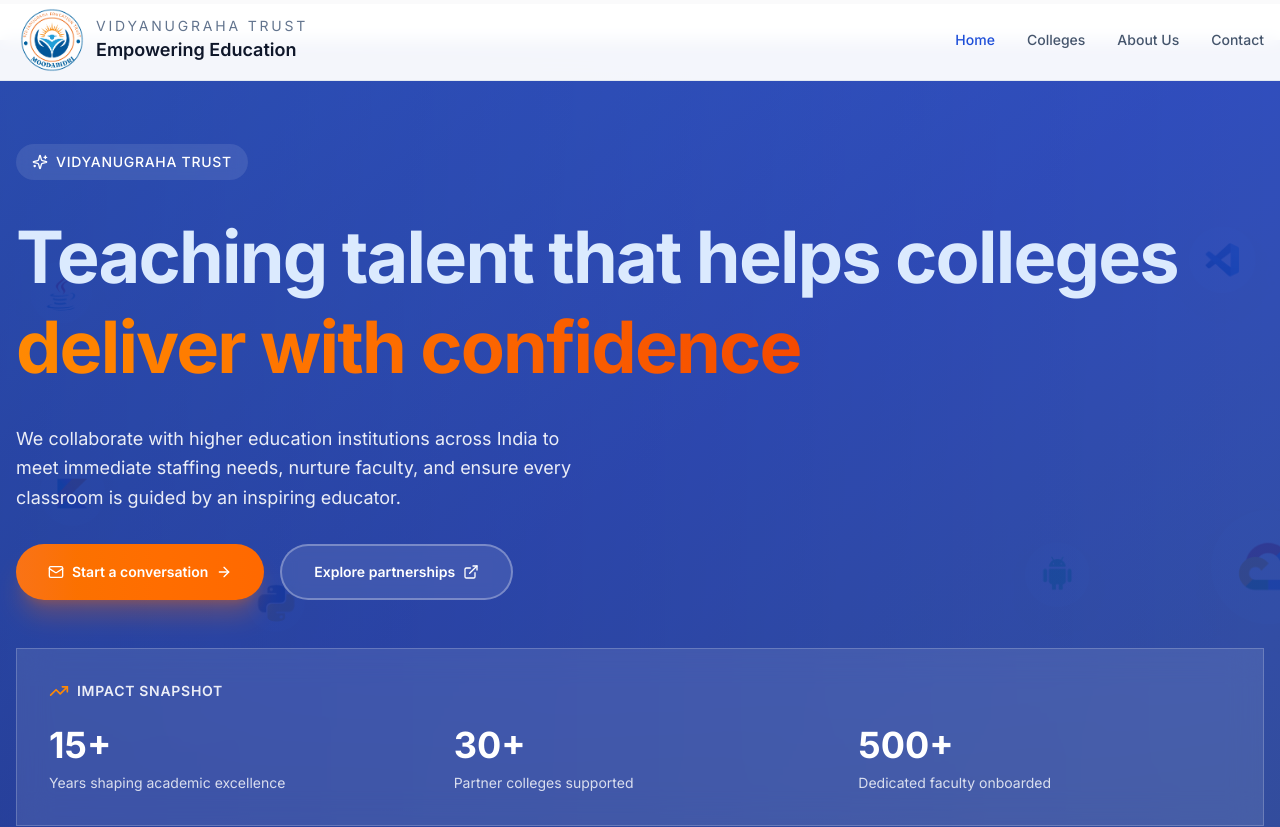
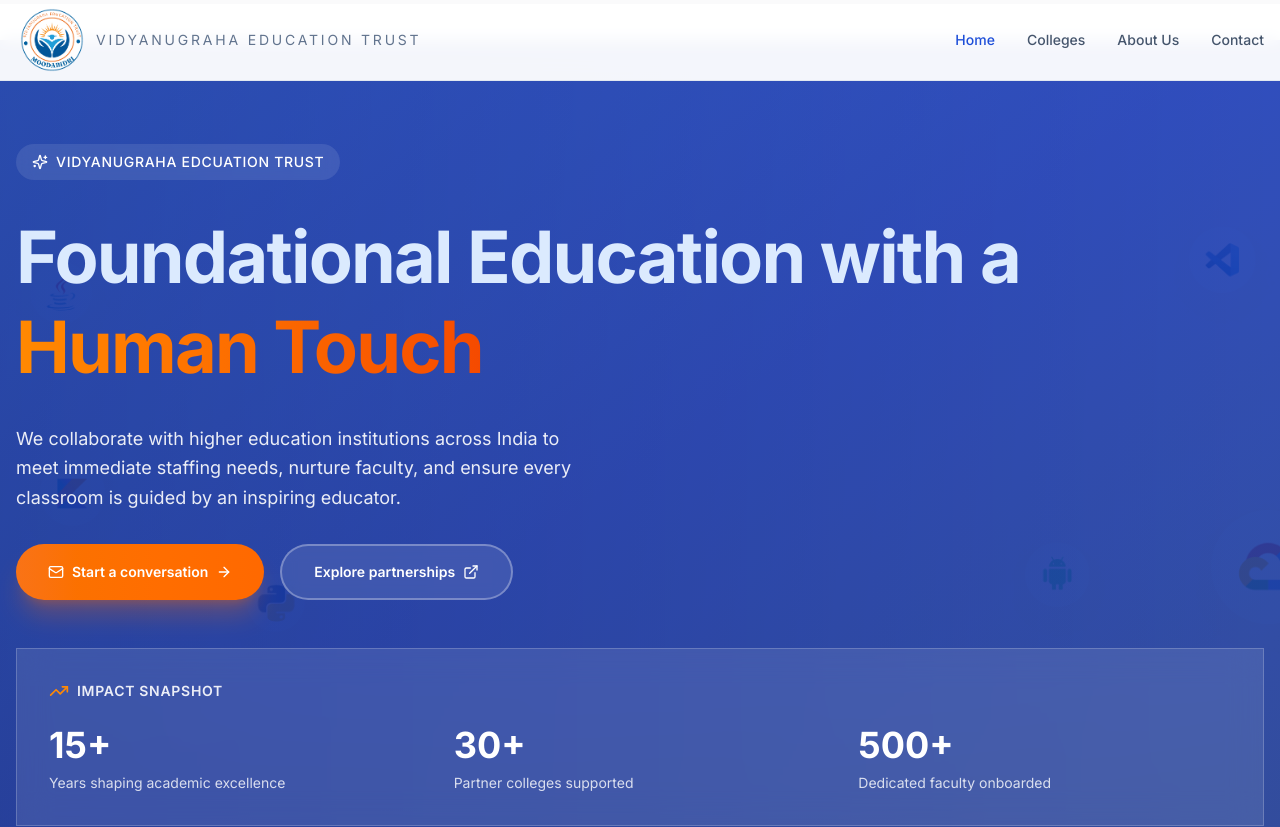
Before and after one commit to nigelperis/vidyanugraha-website, a Next.js app: page / in a window 1280 px wide. Shown: the top 827 px of the page. Built offline with nearby package versions, Linux system fonts and the light colour scheme.

Commit message:
feat: add metadata

```diff
--- a/src/app/about/page.tsx
+++ b/src/app/about/page.tsx
@@ -10,12 +10,6 @@
 } from 'lucide-react';
 
 import type { Metadata } from 'next';
-
-export const metadata: Metadata = {
-  title: 'About Vidyanugraha Trust',
-  description:
-    'Learn about Vidyanugraha Trust, our mission, leadership team, and the values guiding our work with colleges.',
-};
 
 const values = [
   {
@@ -98,10 +92,10 @@
             </h1>
 
             <p className="max-w-xl text-lg leading-relaxed text-white/90">
-              Vidyanugraha Trust was founded to bridge the growing gap between
-              institutional ambitions and the availability of qualified faculty.
-              Our team curates, mentors, and supports educators who bring both
-              knowledge and empathy to the classroom.
+              Vidyanugraha Education Trust was founded to bridge the growing gap
+              between institutional ambitions and the availability of qualified
+              faculty. Our team curates, mentors, and supports educators who
+              bring both knowledge and empathy to the classroom.
             </p>
           </div>
 
@@ -124,8 +118,8 @@
                 <div className="border border-white/20 bg-white/10 p-4 backdrop-blur-sm">
                   <p className="font-semibold text-orange-400">2008</p>
                   <p className="text-sm text-white/80">
-                    Vidyanugraha Trust is established with a pilot program
-                    across three engineering colleges.
+                    Vidyanugraha Education Trust is established with a pilot
+                    program across three engineering colleges.
                   </p>
                 </div>
                 <div className="border border-white/20 bg-white/10 p-4 backdrop-blur-sm">
@@ -358,7 +352,7 @@
               Join hands with
               <span className="bg-gradient-to-r from-orange-400 to-orange-600 bg-clip-text text-transparent">
                 {' '}
-                Vidyanugraha Trust
+                Vidyanugraha Education Trust
               </span>
             </h2>
 
--- a/src/app/colleges/page.tsx
+++ b/src/app/colleges/page.tsx
@@ -13,12 +13,6 @@
 import Image from 'next/image';
 
 import type { Metadata } from 'next';
-
-export const metadata: Metadata = {
-  title: 'Partner Colleges | Vidyanugraha Trust',
-  description:
-    'Explore the colleges and universities that collaborate with Vidyanugraha Trust to deliver quality teaching.',
-};
 
 const partnerColleges = [
   {
@@ -270,9 +264,9 @@
             </h2>
 
             <p className="mx-auto max-w-3xl text-lg leading-relaxed text-white/90">
-              Share your upcoming requirements with Vidyanugraha Trust. We will
-              co-create a deployment plan that keeps your classrooms active and
-              aligned with your syllabus timelines.
+              Share your upcoming requirements with Vidyanugraha Education
+              Trust. We will co-create a deployment plan that keeps your
+              classrooms active and aligned with your syllabus timelines.
             </p>
 
             <div className="flex flex-col gap-4 sm:flex-row sm:justify-center">
--- a/src/app/components/Layout/Footer/index.tsx
+++ b/src/app/components/Layout/Footer/index.tsx
@@ -13,7 +13,7 @@
         <div className="max-w-sm space-y-4">
           <div>
             <p className="text-xs font-semibold tracking-[0.3em] text-slate-500 uppercase">
-              Vidyanugraha Trust
+              Vidyanugraha Edcuation Trust
             </p>
             <p className="text-2xl font-semibold text-[var(--color-muted)]">
               Building academic excellence across India.
@@ -63,7 +63,8 @@
         </div>
       </div>
       <div className="border-t border-slate-200 bg-[var(--color-primary)] py-4 text-center text-sm text-white/90">
-        © {new Date().getFullYear()} Vidyanugraha Trust. All rights reserved.
+        © {new Date().getFullYear()} Vidyanugraha Education Trust. All rights
+        reserved.
       </div>
     </footer>
   );
--- a/src/app/components/Layout/Header/index.tsx
+++ b/src/app/components/Layout/Header/index.tsx
@@ -27,7 +27,7 @@
           <div className="-m-2 flex h-18 w-18 items-center justify-center p-1 sm:m-0">
             <Image
               src="/images/logo/Vidyanugraha_Logo.png"
-              alt="Vidyanugraha Trust Logo"
+              alt="Vidyanugraha Edcuation Trust Logo"
               width={72}
               height={72}
               className="h-full w-full object-contain"
@@ -36,11 +36,11 @@
           </div>
           <div>
             <p className="text-sm tracking-[0.2em] text-slate-500 uppercase">
-              Vidyanugraha Trust
+              Vidyanugraha Education Trust
             </p>
-            <p className="text-lg font-semibold text-[var(--color-muted)]">
+            {/* <p className="text-lg font-semibold text-[var(--color-muted)]">
               Empowering Education
-            </p>
+            </p> */}
           </div>
         </Link>
         <nav className="hidden items-center gap-8 md:flex">
--- a/src/app/contact/page.tsx
+++ b/src/app/contact/page.tsx
@@ -11,11 +11,11 @@
 
 import type { Metadata } from 'next';
 
-export const metadata: Metadata = {
-  title: 'Contact Vidyanugraha Trust',
-  description:
-    'Get in touch with Vidyanugraha Trust. Contact us for faculty deployment, partnerships, or any inquiries about our educational services.',
-};
+// export const metadata: Metadata = {
+//   title: 'Contact Vidyanugraha EdcuTrust',
+//   description:
+//     'Get in touch with Vidyanugraha Trust. Contact us for faculty deployment, partnerships, or any inquiries about our educational services.',
+// };
 
 const _contactInfo = [
   {
--- a/src/app/page.tsx
+++ b/src/app/page.tsx
@@ -1,3 +1,4 @@
+import { BASE_URL } from '@/constants/config';
 import {
   ArrowRight,
   Award,
@@ -18,9 +19,54 @@
 import type { Metadata } from 'next';
 
 export const metadata: Metadata = {
-  title: 'Vidyanugraha Trust | Empowering Education',
+  title: 'Vidyanugraha Education Trust',
   description:
-    'Vidyanugraha Trust partners with colleges to provide qualified teaching faculty and continuous academic support.',
+    'Vidyanugraha Education Trust delivers foundational education with a human touch, offering faculty recruitment and management services.',
+  alternates: {
+    canonical: BASE_URL,
+  },
+  openGraph: {
+    title: 'Vidyanugraha Education Trust',
+    description:
+      'Vidyanugraha Education Trust delivers foundational education with a human touch, offering faculty recruitment and management services.',
+    url: BASE_URL,
+    siteName: 'Vidyanugraha Education Trust',
+    type: 'website',
+    locale: 'en_IN',
+    images: [
+      {
+        url: `${BASE_URL}/vidyanugraha-logo.jpg`,
+        width: 1200,
+        height: 630,
+        alt: 'Pragathi Co-operative Society',
+      },
+    ],
+  },
+  twitter: {
+    card: 'summary_large_image',
+    title: 'Vidyanugraha Education Trust',
+    description:
+      'Vidyanugraha Education Trust delivers foundational education with a human touch, offering faculty recruitment and management services.',
+    images: [`${BASE_URL}/vidyanugraha-logo.jpg`],
+  },
+  keywords: [
+    'Vidyanugraha',
+    'Moodbidri',
+    'Mangalore Faculty Team',
+    'NEET',
+    'JEE',
+    'CET',
+    'Coaching',
+    'PUC',
+  ],
+  robots: {
+    index: true,
+    follow: true,
+    googleBot: {
+      index: true,
+      follow: true,
+    },
+  },
 };
 
 const highlights = [
@@ -115,15 +161,15 @@
               <div className="inline-flex items-center gap-2 rounded-full bg-white/10 px-4 py-2 text-sm font-medium backdrop-blur-sm">
                 <Sparkles className="h-4 w-4" />
                 <span className="tracking-wider uppercase">
-                  Vidyanugraha Trust
+                  Vidyanugraha Edcuation Trust
                 </span>
               </div>
 
               <h1 className="text-5xl leading-tight font-bold tracking-tight text-blue-100 sm:text-6xl md:text-7xl">
-                Teaching talent that helps colleges
+                Foundational Education with a
                 <span className="bg-gradient-to-r from-orange-400 to-orange-600 bg-clip-text text-transparent">
                   {' '}
-                  deliver with confidence
+                  Human Touch
                 </span>
               </h1>
 
--- /dev/null
+++ b/src/constants/config.ts
@@ -0,0 +1 @@
+export const BASE_URL = 'https://www.vidyanugraha.com/';
```
Also changed, not shown: public/vidyanugraha-logo.jpg (renamed from public/vidyanugraha-logo.png).
